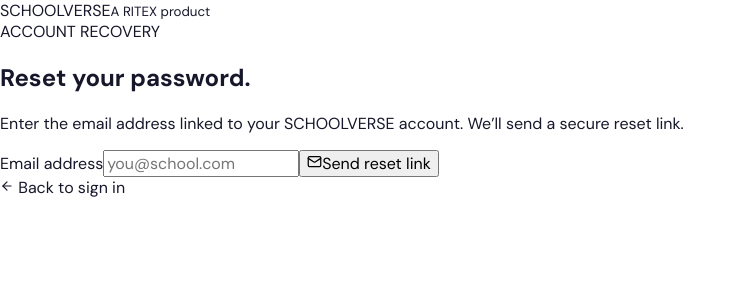
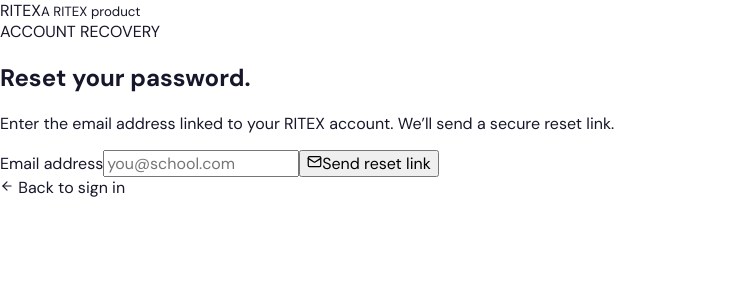
Before and after one commit to mantukumar84140926-sys/Archanova, a Next.js app: page /schoolverse/forgot-password in a window 1280 px wide. Shown: the top 300 px of the page, without its empty margins (0-742 px from the left). Built offline with nearby package versions, Linux system fonts and the light colour scheme.

Commit message:
Fix RITEX password recovery branding

```diff
--- a/app/schoolverse/forgot-password/page.tsx
+++ b/app/schoolverse/forgot-password/page.tsx
@@ -6,5 +6,5 @@ import {createClient} from "@/lib/supabase/client";
 export default function ForgotPasswordPage(){
  const [email,setEmail]=useState("");const [busy,setBusy]=useState(false);const [error,setError]=useState("");const [sent,setSent]=useState(false);
  async function submit(e:FormEvent){e.preventDefault();setBusy(true);setError("");setSent(false);try{const s=createClient();const {error}=await s.auth.resetPasswordForEmail(email.trim(),{redirectTo:window.location.origin+"/schoolverse/reset-password"});if(error)throw error;setSent(true)}catch(e){setError(e instanceof Error?e.message:"Could not send password reset email.")}finally{setBusy(false)}}
- return <main className="sv-auth-page"><section className="sv-auth-card"><Link href="/schoolverse" className="sv-auth-brand">SCHOOL<span>VERSE</span><small>A RITEX product</small></Link><div className="sv-kicker"><span/> ACCOUNT RECOVERY</div><h1>Reset your password.</h1><p className="sv-auth-intro">Enter the email address linked to your SCHOOLVERSE account. We’ll send a secure reset link.</p>{error&&<div className="sv-auth-error" role="alert">{error}</div>}{sent&&<div className="sv-auth-success" role="status">If an account exists for that address, a password reset email has been sent. Check your inbox.</div>}<form onSubmit={submit} className="sv-auth-form"><label>Email address<input type="email" autoComplete="email" required value={email} onChange={e=>setEmail(e.target.value)} placeholder="you@school.com"/></label><button disabled={busy}><Mail size={15}/>{busy?"Sending…":"Send reset link"}</button></form><Link href="/schoolverse/login" className="sv-auth-back"><ArrowLeft size={14}/> Back to sign in</Link></section></main>;
+ return <main className="sv-auth-page"><section className="sv-auth-card"><Link href="/schoolverse" className="sv-auth-brand">RITEX<small>A RITEX product</small></Link><div className="sv-kicker"><span/> ACCOUNT RECOVERY</div><h1>Reset your password.</h1><p className="sv-auth-intro">Enter the email address linked to your RITEX account. We’ll send a secure reset link.</p>{error&&<div className="sv-auth-error" role="alert">{error}</div>}{sent&&<div className="sv-auth-success" role="status">If an account exists for that address, a password reset email has been sent. Check your inbox.</div>}<form onSubmit={submit} className="sv-auth-form"><label>Email address<input type="email" autoComplete="email" required value={email} onChange={e=>setEmail(e.target.value)} placeholder="you@school.com"/></label><button disabled={busy}><Mail size={15}/>{busy?"Sending…":"Send reset link"}</button></form><Link href="/schoolverse/login" className="sv-auth-back"><ArrowLeft size={14}/> Back to sign in</Link></section></main>;
 }
```
